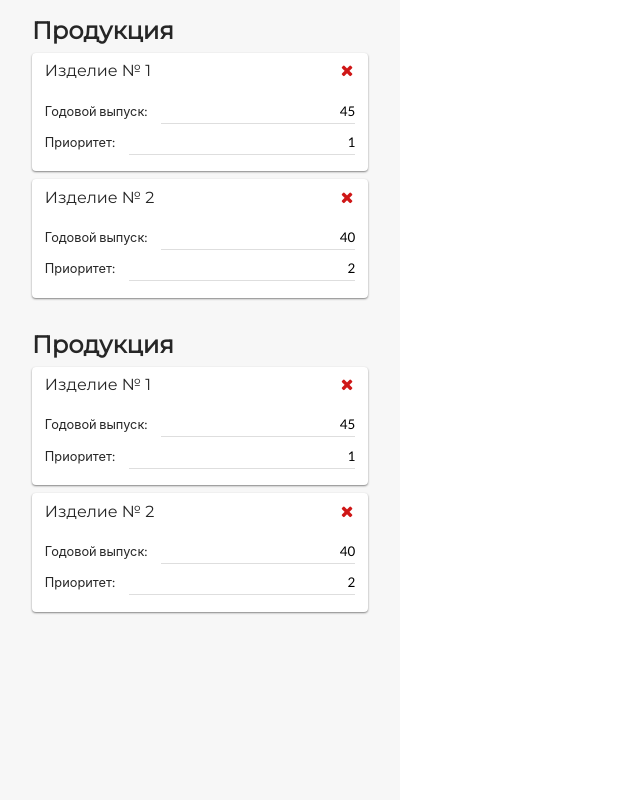
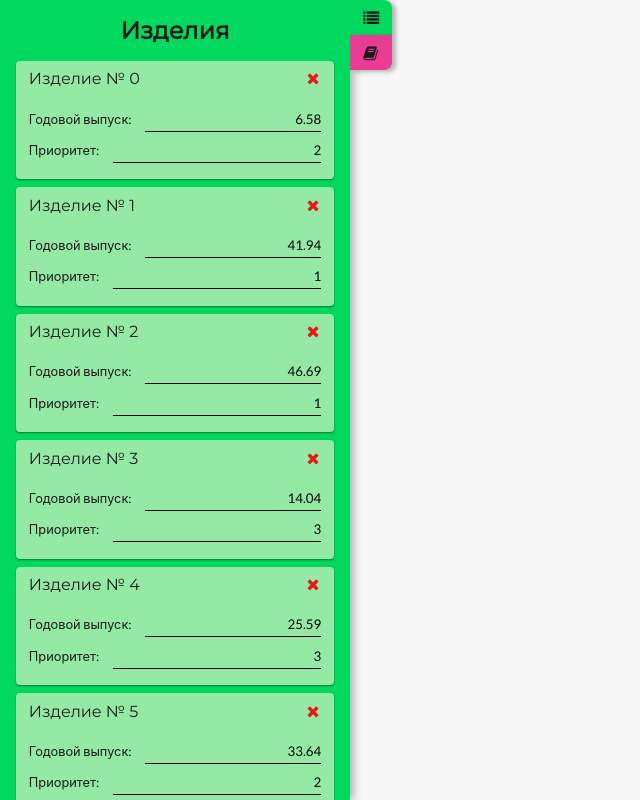
Before and after one commit to PlumpAlbert/kachan_1, a React (Create React App) app: page / in a window 1280 px wide. Shown: the whole page, without its empty margins (0-640 px from the left). Built offline with nearby package versions, Linux system fonts and the light colour scheme.

Commit message:
Added side menu

```diff
--- a/src/components/Product.jsx
+++ b/src/components/Product.jsx
@@ -1,8 +1,9 @@
 import React from "react";
+import PropTypes from "prop-types";
 
 import "../styles/Product.scss";
 
-const Product = ({ name, priority, annualProduction }) => (
+const Product = ({ name, priority, production, onChanged }) => (
   <div className="product">
     <div className="product-line">
       <p className="product-name">{name}</p>
@@ -11,14 +12,35 @@ const Product = ({ name, priority, annualProduction }) => (
     <div className="product-body">
       <p className="product-line">
         <label className="body-label">Годовой выпуск: </label>
-        <input type="text" className="body-value" value={annualProduction} />
+        <input
+          type="text"
+          className="body-value"
+          onBlur={
+            onChanged && (e => onChanged("production", e.currentTarget.value))
+          }
+          defaultValue={production}
+        />
       </p>
       <p className="product-line">
         <label className="body-label">Приоритет: </label>
-        <input type="text" className="body-value" value={priority} />
+        <input
+          type="text"
+          className="body-value"
+          onBlur={
+            onChanged && (e => onChanged("priority", e.currentTarget.value))
+          }
+          defaultValue={priority}
+        />
       </p>
     </div>
   </div>
 );
 
+Product.propTypes = {
+  name: PropTypes.string.isRequired,
+  priority: PropTypes.number.isRequired,
+  production: PropTypes.number.isRequired,
+  onChanged: PropTypes.func
+};
+
 export default Product;
--- /dev/null
+++ b/src/components/Resource.jsx
@@ -0,0 +1,5 @@
+import React from "react";
+
+const Resource = () => null;
+
+export default Resource;
--- a/src/controllers/App.jsx
+++ b/src/controllers/App.jsx
@@ -2,23 +2,60 @@ import "../styles/App.scss";
 
 import React from "react";
 import Product from "../components/Product";
+import Resource from "../components/Resource";
 
-const products = [
-  { name: "Изделие № 1", annualProduction: 45.0, priority: 1 },
-  { name: "Изделие № 2", annualProduction: 40.0, priority: 2 }
-];
+const count = Math.ceil(Math.random() * 100);
 
-const App = () => (
-  <div className="app">
-    <div className="product-list">
-      <h2 className="section-header">Продукция</h2>
-      <div className="product-wrapper">{products.map(v => Product(v))}</div>
-    </div>
-    <div className="product-list">
-      <h2 className="section-header">Продукция</h2>
-      <div className="product-wrapper">{products.map(v => Product(v))}</div>
-    </div>
-  </div>
-);
+// let products = [
+//   { name: "Изделие № 1", production: 45.0, priority: 1 },
+//   { name: "Изделие № 2", production: 40.0, priority: 2 }
+// ];
+
+class App extends React.PureComponent {
+  state = {
+    products: new Array(count).fill(0).map((v, i) => ({
+      name: `Изделие № ${i}`,
+      production: (Math.random() * 50).toFixed(2),
+      priority: Math.ceil(Math.random() * 3)
+    })),
+    resources: [],
+    currentList: "products"
+  };
+
+  render() {
+    const { products, resources, currentList } = this.state;
+    return (
+      <div className="app">
+        <div className="side-panel">
+          <div className={`list list-${currentList}`}>
+            <h2 className="list-header">
+              {currentList === "products" ? "Изделия" : "Ресурсы"}
+            </h2>
+            <div className={`wrapper wrapper-${currentList}`}>
+              {currentList === "products"
+                ? products.map(v => Product(v))
+                : resources.map(v => Resource(v))}
+            </div>
+          </div>
+          <div className="options">
+            <div
+              className="option option-products"
+              onClick={() => this.setState({ currentList: "products" })}
+            >
+              <i className="fa fa-list" />
+            </div>
+            <div
+              className="option option-resources"
+              onClick={() => this.setState({ currentList: "resources" })}
+            >
+              <i className="fa fa-book" />
+            </div>
+          </div>
+        </div>
+        <div className="content"></div>
+      </div>
+    );
+  }
+}
 
 export default App;
--- a/src/index.css
+++ b/src/index.css
@@ -1,5 +1,10 @@
-body {
+html,
+body,
+div#root {
   margin: 0;
+  padding: 0;
+  width: 100%;
+  height: 100%;
   font-family: "Lato", -apple-system, BlinkMacSystemFont, "Segoe UI", "Roboto",
     "Oxygen", "Ubuntu", "Cantarell", "Fira Sans", "Droid Sans", "Helvetica Neue",
     sans-serif;
--- a/src/styles/App.scss
+++ b/src/styles/App.scss
@@ -1,43 +1,99 @@
+@import "./mixins.scss";
+$white: hsl(0, 0%, 97%);
+$grey: hsl(0, 0%, 27%);
+$black: hsl(0, 0%, 10%);
+$accent-dark: #009b0f;
+$accent: #00d95e;
+$accent-light: #94eaa5;
+$secondary-dark: #d9007b;
+$secondary: #ea3b95;
+$secondary-light: #ef8fc3;
+
 .app {
   display: flex;
-  flex-direction: column;
   font-size: 16px;
-  background: hsl(0, 0%, 97%);
-  color: hsl(0, 0%, 15%);
-  max-width: 400px;
-  width: 100vw;
-  height: 100vh;
+  background: $white;
+  color: $black;
+  width: 100%;
+  height: 100%;
 
-  .section-header {
-    font-family: "Montserrat", "Lato", sans-serif;
-    margin: 0 0;
+  .side-panel,
+  .list {
+    height: 100%;
   }
 }
 
-.product-list {
-  padding: 1rem 2rem;
+.side-panel {
+  position: relative;
 
-  .product-wrapper {
-    display: flex;
-    flex-direction: column;
+  .options {
+    position: absolute;
+    top: 0;
+    right: -42px;
+    z-index: 0;
 
-    .product {
-      margin: 0.5rem 0 0;
+    .option {
+      color: $black;
+      padding: 0.5rem 0.8rem;
+      box-shadow: 4px 2px 4px rgba($black, 0.3);
+      &:first-child {
+        border-radius: 0 0.5rem 0 0;
+      }
+      &:last-child {
+        border-radius: 0 0 0.5rem 0;
+      }
+
+      &-products {
+        background: $accent;
+      }
+      &-resources {
+        background: $secondary;
+      }
     }
   }
 }
 
-.App-header {
-  background-color: #282c34;
-  min-height: 100vh;
+.list {
+  // @include scrollbars(4px, $grey);
   display: flex;
   flex-direction: column;
-  align-items: center;
-  justify-content: center;
-  font-size: calc(10px + 2vmin);
-  color: white;
+  min-width: 350px;
+  width: 20%;
+  box-shadow: 4px 0 8px rgba($black, 0.3);
+
+  &-header {
+    font-family: "Montserrat", "Lato", sans-serif;
+    margin: 1rem 0 1rem;
+    text-align: center;
+  }
+
+  &-products {
+    @include scrollbars(3px, $accent-dark, $accent-light);
+    background: $accent;
+    .product {
+      color: $black;
+      background: $accent-light;
+    }
+  }
+  &-resources {
+    @include scrollbars(3px, $secondary-dark, $secondary-light);
+    background: $secondary;
+    .product {
+      background: $secondary-light;
+    }
+  }
+
+  .wrapper {
+    display: flex;
+    flex: 1;
+    flex-direction: column;
+    overflow-y: auto;
+
+    .product {
+      margin: 0.5rem 1rem 0;
+      &:first-child {
+        margin: 0 1rem;
+      }
+    }
+  }
 }
-
-.App-link {
-  color: #09d3ac;
-}
--- a/src/styles/Product.scss
+++ b/src/styles/Product.scss
@@ -9,7 +9,7 @@
   cursor: default;
 
   .fa-times {
-    color: hsl(0, 80%, 45%);
+    color: hsl(0, 80%, 50%);
     cursor: pointer;
     padding: 2px;
     box-sizing: border-box;
@@ -42,12 +42,13 @@
     margin: 0.5em 0 0 0;
 
     .body-value {
+      background: inherit;
       font-family: inherit;
       margin: 0 0 0 1em;
       line-height: 1em;
       padding: 0 0 0.3em 0;
       border: 0;
-      border-bottom: 1px solid hsl(0, 0%, 87%);
+      border-bottom: 1px solid;
       text-align: right;
       flex: 1;
 
--- /dev/null
+++ b/src/styles/mixins.scss
@@ -0,0 +1,33 @@
+/// Mixin to customize scrollbars
+/// Beware, this does not work in all browsers
+/// @author Hugo Giraudel
+/// @param {Length} $size - Horizontal scrollbar's height and vertical scrollbar's width
+/// @param {Color} $foreground-color - Scrollbar's color
+/// @param {Color} $background-color [mix($foreground-color, white, 50%)] - Scrollbar's color
+/// @example scss - Scrollbar styling
+///   @include scrollbars(.5em, slategray);
+@mixin scrollbars(
+  $size,
+  $foreground-color,
+  $background-color: mix($foreground-color, white, 30%)
+) {
+  // For Google Chrome
+  ::-webkit-scrollbar {
+    width: $size;
+    height: $size;
+  }
+
+  ::-webkit-scrollbar-thumb {
+    background: $foreground-color;
+  }
+
+  ::-webkit-scrollbar-track {
+    background: $background-color;
+  }
+
+  // For Internet Explorer
+  body {
+    scrollbar-face-color: $foreground-color;
+    scrollbar-track-color: $background-color;
+  }
+}
```
